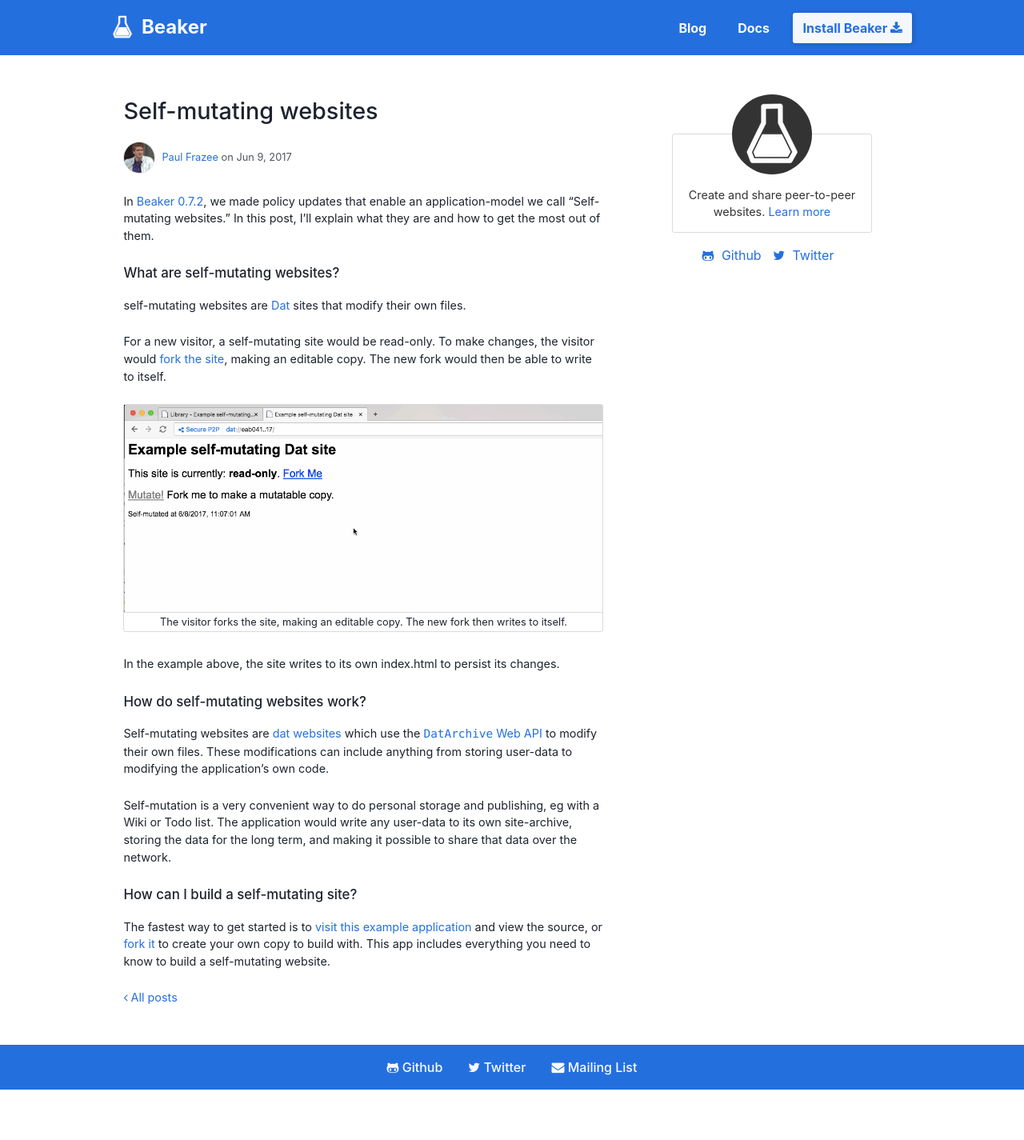
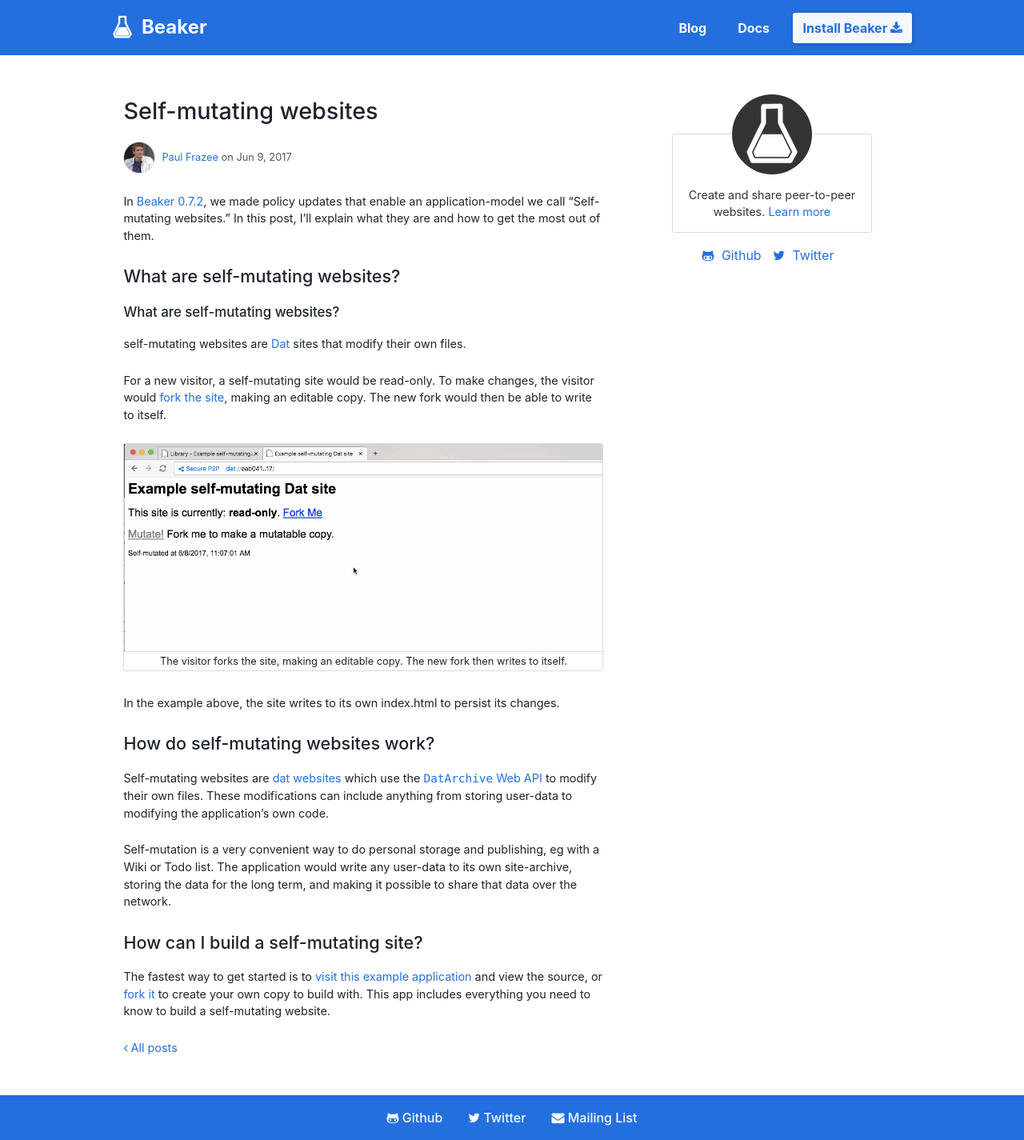
Before and after one commit to beakerbrowser/beakerbrowser.com, a Jekyll site: the page built from _posts/2017-06-09-self-mutating-websites.md, in a window 1280 px wide. Shown: the whole page at 80% size. Built offline with Jekyll 4.4.1, drawn with Linux system fonts in a browser that asks for light colours; before the commit the page ends 1362 px from its top, so only the background shows below that.

Commit message:
Use proper headings

```diff
--- a/_posts/2017-06-09-self-mutating-websites.md
+++ b/_posts/2017-06-09-self-mutating-websites.md
@@ -9,6 +9,7 @@
 
 In [Beaker 0.7.2](/2017/06/05/beaker-0-7-2.html), we made policy updates that enable an application-model we call "Self-mutating websites." In this post, I'll explain what they are and how to get the most out of them.
 
+## What are self-mutating websites?
 
 ### What are self-mutating websites?
 
@@ -23,14 +24,13 @@
 
 In the example above, the site writes to its own index.html to persist its changes.
 
-
-### How do self-mutating websites work?
+## How do self-mutating websites work?
 
 Self-mutating websites are [dat websites](/docs/using-beaker/the-peer-to-peer-web.html) which use the [`DatArchive` Web API](/docs/apis/dat.html) to modify their own files. These modifications can include anything from storing user-data to modifying the application's own code.
 
 Self-mutation is a very convenient way to do personal storage and publishing, eg with a Wiki or Todo list. The application would write any user-data to its own site-archive, storing the data for the long term, and making it possible to share that data over the network.
 
 
-### How can I build a self-mutating site?
+## How can I build a self-mutating site?
 
 The fastest way to get started is to [visit this example application](dat://6ef097c861c8c1857aefa9b2e9700d3061955d4552c492ab1e3f69ca77fdcba7) and view the source, or [fork it](TODO) to create your own copy to build with. This app includes everything you need to know to build a self-mutating website.
```
